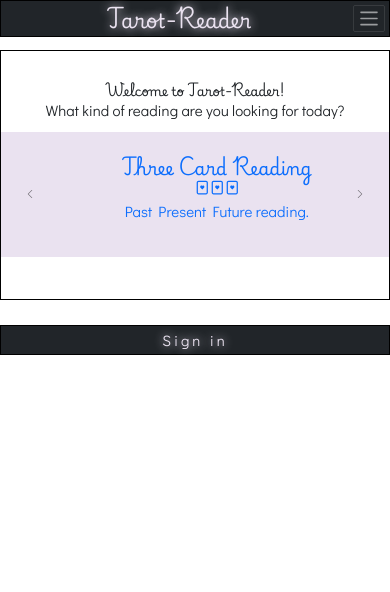
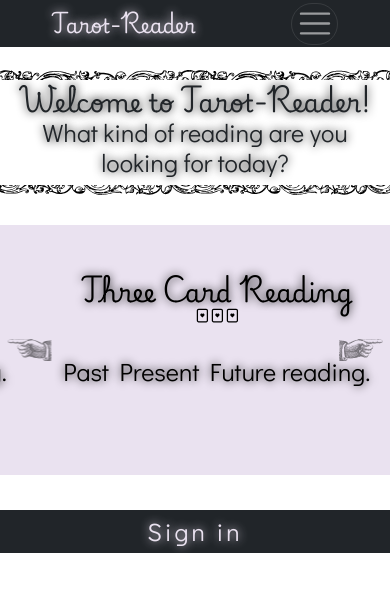
Before and after one commit to kbrandt8/Tarot-Reader, a Next.js app: page / in a window 390 px wide. Shown: the top 592 px of the page. Built offline with nearby package versions, Linux system fonts and the light colour scheme; no server answers.

Commit message:
Changed UI
I added some SVGs to the layout, including borders on the home page and a few headers.

```diff
--- a/app/css/globals.css
+++ b/app/css/globals.css
@@ -28,9 +28,19 @@ input {
 
 /* Links */
 
+button {
+  text-align: center;
+  margin: 0 auto !important;
+  padding: 1rem;
+  font-size: 1.5rem !important;
+  border-radius: 50px !important;
+  font-family: 'Playwrite' !important;
+}
+
 button:hover {
-  color: #eae2f0;
-  background-color: rgb(104, 104, 104) !important;
+  color: #000;
+  background-color: #eae2f0;
+  text-shadow: 0 0 10px #000 !important;
 }
 
 a {
@@ -52,7 +62,6 @@ h3,
 h5,
 p,
 input,
-button,
 footer,
 h2,
 h4 {
@@ -112,13 +121,32 @@ p {
   z-index: 1;
 }
 
+.carousel a {
+  color: #000;
+  text-shadow: 0 0 10px #000 !important;
+}
+
+.carousel-control-next {
+  background-image: url(./pointinghand.svg) !important;
+  background-repeat: no-repeat !important;
+  background-position: center !important;
+  background-size: 75% !important;
+}
+
+.carousel-control-prev {
+  background-image: url(./pointinghand.svg) !important;
+  background-repeat: no-repeat !important;
+  background-position: center !important;
+  background-size: 75% !important;
+  -moz-transform: scaleX(-1);
+  -o-transform: scaleX(-1);
+  -webkit-transform: scaleX(-1);
+  transform: scaleX(-1);
+}
 
 /* Page Setup */
 
 
-nav {
-  border: solid #000 1px;
-}
 
 
 .nav-link {
@@ -158,7 +186,6 @@ main {
   display: flex;
   flex-direction: column;
   justify-content: center;
-  border: #000 solid 1px;
   text-align: center;
   min-height: 20rem;
 }
@@ -166,7 +193,6 @@ main {
 footer {
   position: relative;
   bottom: 0px;
-  border: #000 solid 1px;
   text-align: center;
   width: 100%;
 }
@@ -179,6 +205,30 @@ footer {
   margin: 0 auto;
 }
 
+.welcome {
+  margin: 20px auto !important;
+  padding: 1.5rem;
+  text-shadow: 0 0 10px #000 !important;
+  width: 50%;
+}
+
+.border-image {
+  border-top: 10px solid transparent;
+  border-bottom: 10px solid transparent;
+  padding: 5px;
+  margin: 20px;
+  border-image: url(./DecorativeDivider54.svg) 50 round;
+}
+
+
+.savedReading {
+  margin-top: 15rem;
+}
+
+
+
+
+
 /* Sectioning */
 
 section {
@@ -187,7 +237,6 @@ section {
   justify-content: space-between;
   padding: 1rem;
   margin: 10px;
-  border: 1px solid #000;
 }
 
 section>h5,
--- a/app/css/media.css
+++ b/app/css/media.css
@@ -1,4 +1,3 @@
-
 @media only screen and (max-width:1000px) {
   html {
     font-size: 10px;
@@ -34,32 +33,37 @@
   }
 
   .cards {
-      height:500px;
-      width:750px;
+    height: 500px;
+    width: 750px;
   }
+
   .react-datepicker__day-name,
   .react-datepicker__day,
   .react-datepicker__time-name,
   select,
   .react-datepicker__header.react-datepicker__current-month,
   .react-datepicker-time__header,
-    .react-datepicker-year-header
-   {
-      font-size: 1.5rem!important;
+  .react-datepicker-year-header {
+    font-size: 1.5rem !important;
   }
 
   .react-datepicker__month-container {
     float: left;
-      width:20rem;
+    width: 20rem;
   }
 
-  .react-datepicker__day-name, .react-datepicker__day, .react-datepicker__time-name {
-      width: 2rem!important;
-      line-height: 1rem!important;
+  .react-datepicker__day-name,
+  .react-datepicker__day,
+  .react-datepicker__time-name {
+    width: 2rem !important;
+    line-height: 1rem !important;
 
   }
-  .react-datepicker__current-month, .react-datepicker-time__header, .react-datepicker-year-header {
-      font-size: 1.5rem!important;
+
+  .react-datepicker__current-month,
+  .react-datepicker-time__header,
+  .react-datepicker-year-header {
+    font-size: 1.5rem !important;
   }
 
 }
@@ -83,8 +87,8 @@
   }
 
   .cards {
-      height:350px;
-      width:500px;
+    height: 350px;
+    width: 500px;
   }
 
   .dropdown-item,
@@ -122,8 +126,8 @@
   }
 
   .cards {
-      height:235px;
-      width:350px;
+    height: 235px;
+    width: 350px;
   }
 
   .dropdown-item,
@@ -147,23 +151,27 @@
   select,
   .react-datepicker__header.react-datepicker__current-month,
   .react-datepicker-time__header,
-    .react-datepicker-year-header
-   {
-      font-size: 2.5rem!important;
+  .react-datepicker-year-header {
+    font-size: 2.5rem !important;
   }
 
   .react-datepicker__month-container {
     float: left;
-      width:30rem;
+    width: 30rem;
   }
 
-  .react-datepicker__day-name, .react-datepicker__day, .react-datepicker__time-name {
-      width: 3rem!important;
-      line-height: 2rem!important;
+  .react-datepicker__day-name,
+  .react-datepicker__day,
+  .react-datepicker__time-name {
+    width: 3rem !important;
+    line-height: 2rem !important;
 
   }
-  .react-datepicker__current-month, .react-datepicker-time__header, .react-datepicker-year-header {
-      font-size: 3rem!important;
+
+  .react-datepicker__current-month,
+  .react-datepicker-time__header,
+  .react-datepicker-year-header {
+    font-size: 3rem !important;
   }
 
 }
@@ -172,14 +180,51 @@
 @media only screen and (max-width:400px) {
 
   .cards {
-      height:200px;
-      width:300px;
+    height: 200px;
+    width: 300px;
+  }
+
+  .carousel {
+    height: 50rem;
+  }
+
+  .carousel h1 {
+    margin-top: 10rem;
+    font-size: 7rem;
+  }
+
+  .carousel p {
+    font-size: 5rem !important;
+    margin-top: 5rem;
+  }
+
+  .welcome {
+    width: 100%;
+  }
+
+  .carousel-control-next {
+    background-image: url(./pointinghand.svg) !important;
+    background-repeat: no-repeat !important;
+    background-position: center !important;
+    background-size: 75% !important;
+  }
+
+  .carousel-control-prev {
+    background-image: url(./pointinghand.svg) !important;
+    background-repeat: no-repeat !important;
+    background-position: center !important;
+    background-size: 75% !important;
+    -moz-transform: scaleX(-1);
+    -o-transform: scaleX(-1);
+    -webkit-transform: scaleX(-1);
+    transform: scaleX(-1);
   }
 
   .dropdown-item,
   .nav-link,
   .date,
   a,
+  h1,
   h3,
   h5,
   p,
@@ -187,9 +232,9 @@
   button,
   footer,
   label,
-    nav ,
-    select{
-      font-size: 3rem!important;
+  nav,
+  select {
+    font-size: 5rem !important;
   }
 
 
--- a/app/page.tsx
+++ b/app/page.tsx
@@ -9,8 +9,10 @@ export default function Home() {
 
   return (
     <main>
-      <h1>Welcome to Tarot-Reader!</h1>
-      <h3>What kind of reading are you looking for today?</h3>
+      <div className="welcome border-image">
+        <h1>Welcome to Tarot-Reader!</h1>
+        <h3>What kind of reading are you looking for today?</h3>
+      </div>
 
       <Carousel
         variant="dark"
--- a/components/reading.tsx
+++ b/components/reading.tsx
@@ -16,9 +16,9 @@ export default function Reading({ type }:
     const fetcher = (arg: string) => fetch(arg).then(res => res.json())
     function theDate() {
         const date = new Date()
-        return (date.getMonth() + 1) + "/" + date.getDate() + "/" + (date.getFullYear() )
-      }
-      console.log(theDate())
+        return (date.getMonth() + 1) + "/" + date.getDate() + "/" + (date.getFullYear())
+    }
+    console.log(theDate())
     async function addReading(id: string, e: React.FormEvent) {
         e.preventDefault();
         if (id) {
@@ -56,7 +56,7 @@ export default function Reading({ type }:
         }
         {
             data && user_id ?
-                <form onSubmit={(e) => { addReading(user_id, e); router.push(`/savedreadings/${user_id}`) }}>
+                <form className="border-image" onSubmit={(e) => { addReading(user_id, e); router.push(`/savedreadings/${user_id}`) }}>
                     <h3>Save reading?</h3>
                     <label>Title</label>
                     <input type="text" onChange={(e) => { setTitle(e.target.value) }} value={title} />
--- a/components/savedReadings.tsx
+++ b/components/savedReadings.tsx
@@ -57,13 +57,14 @@ export default function Saved({ id }: { id: string }) {
 
     const allReadings = userReadings?.map(
         (reading: SavedReadingType) =>
-            <div key={reading._id}>
-                {reading.title && <h1>Title: {reading.title}</h1>}
+            <div key={reading._id} className="savedReading">
+                {reading.title ? <h1>{reading.title}</h1> : <h1>No title</h1>}
                 <Cards type={reading.cards.length > 4 ? 'CelticCrossReading' : ""} data={reading.cards} />
-                <p>Notes: {reading.notes}</p>
-                <p>Date: {reading.date.toString()}</p>
-                <button onClick={((e) => { deleteReading(id, reading, e); })}>Delete?</button>
-            </div>
+                <div className="border-image">
+                    <p>Notes: {reading.notes}</p>
+                    <p>Date: {reading.date.toString()}</p>
+                    <button onClick={((e) => { deleteReading(id, reading, e); })}>Delete?</button>
+                </div></div>
     )
     if (userReadings && userReadings.length > 0) {
         return (<div>
```
Also changed, not shown: app/css/DecorativeDivider54.svg (added), app/css/pointinghand.svg (added). Lines whose indentation alone changed are shown as unchanged.
